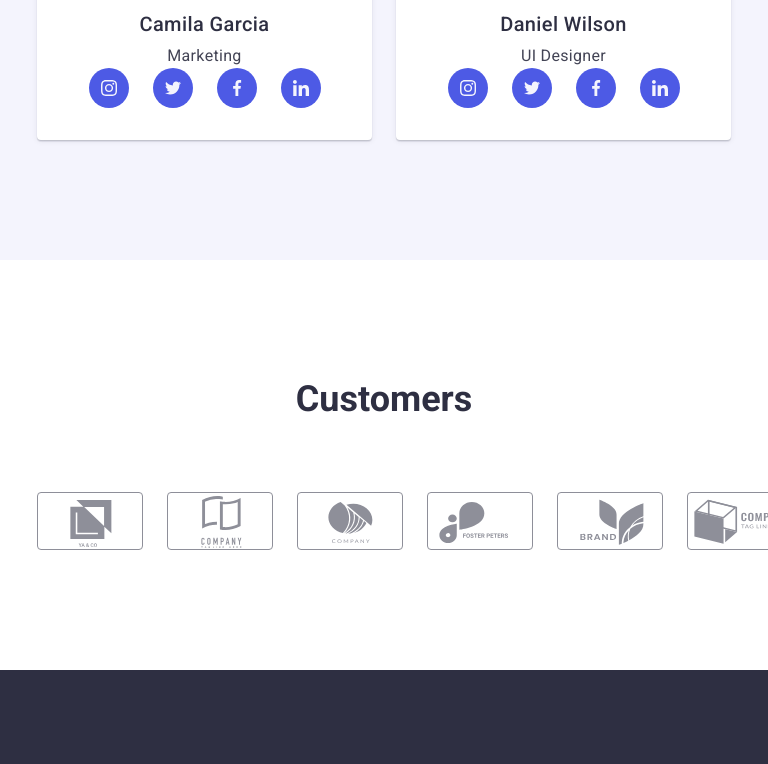
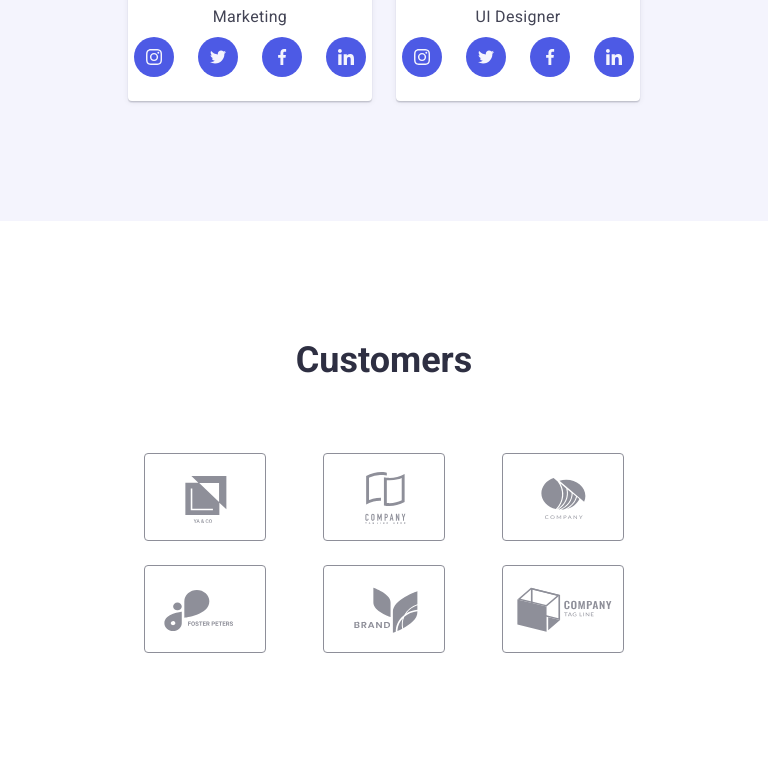
Before and after one commit to Vova445/goit-markup-hw-06, a plain HTML site: page index.html in a window 768 px wide. Shown: the part 1963-2727 px from the top of the page. Drawn offline with nearby package versions, Linux system fonts and the light colour scheme.

Commit message:
Update 2

```diff
--- a/css/styles.css
+++ b/css/styles.css
@@ -68,7 +68,6 @@ a{
     .menu{
         display: flex;
         gap: 40px;
-        margin-right: -10px;
     }
 }
 .link{
@@ -285,10 +284,17 @@ margin-bottom: 8px;
         flex-wrap: wrap;
         column-gap: 24px;
         row-gap: 64px;
+        padding-left: 108px;
+        padding-right: 108px;
     }
 
     .li-one{
         width: calc((100% - 24px) / 2);
+    }
+
+    .networks-links{
+     margin-top: 8px;
+
     }
 
 }
@@ -340,17 +346,25 @@ margin-bottom: 8px;
 }
 
 
-@media (min-width: 767px) and (max-width: 1157) {
+@media (min-width: 767px) and (max-width: 1157px) {
     .clients{
         display: flex;
         flex-wrap: wrap;
         column-gap: 24px;
         row-gap: 72px;
+        padding-left: 108px;
+        padding-right: 108px;
+
     }
     .list-part-five{
         width: calc((100% - 24px) / 4);
         height: 88px;
-        width: 168px;
+        margin: auto;
+    }
+
+    .part-five-title{
+        margin-bottom: 96px;
+        text-align: center;
     }
 }
 .li-one{
@@ -513,8 +527,8 @@ margin-bottom: 8px;
  @media (min-width: 767px) and (max-width: 1157px){
     .container {
         max-width: 758px;
-        padding-left: 32px;
-        padding-right: 32px;
+        padding-left: 15px;
+        padding-right: 15px;
       }
       .address {
         font-size: 12px;
```
